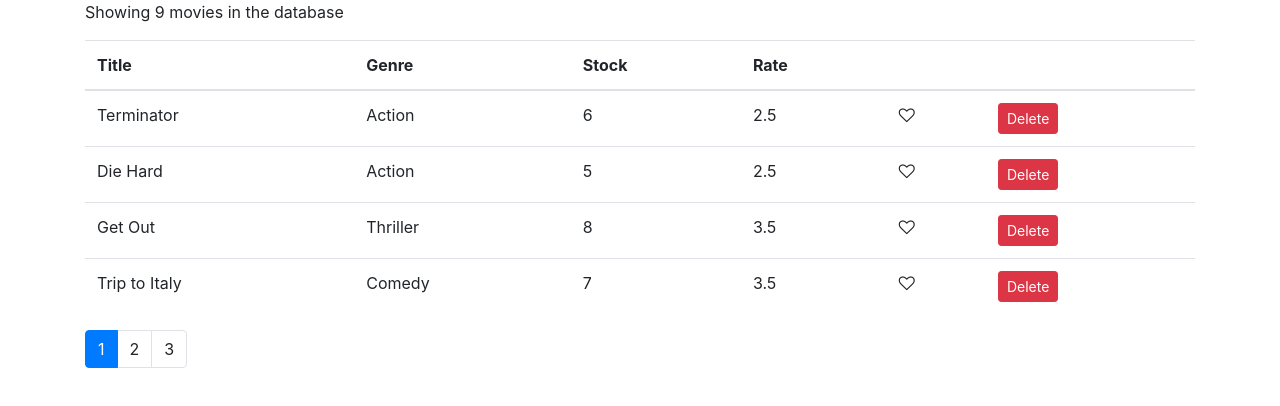
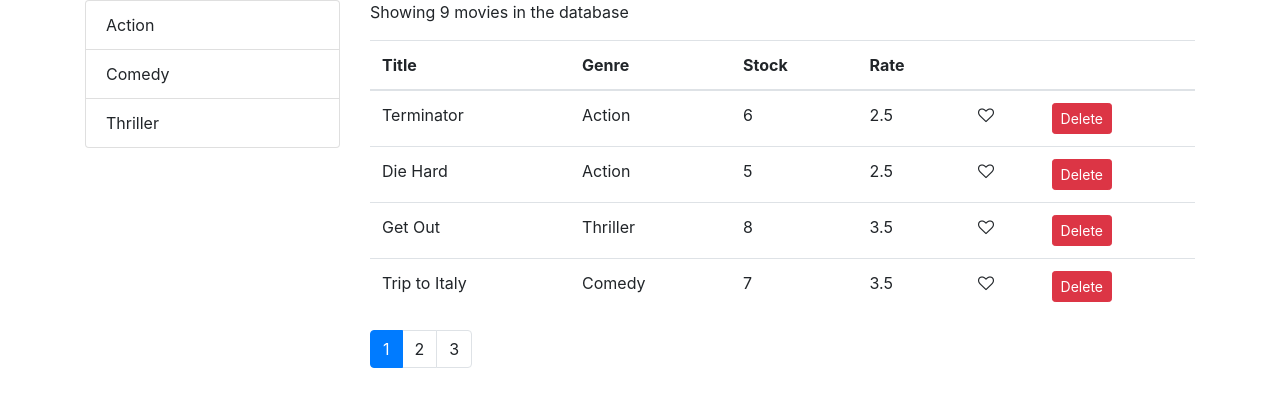
Before and after one commit to bipinstha7/react-design-pattern, a React (Create React App) app: page / in a window 1280 px wide. Shown: the top 406 px of the page. Built offline with nearby package versions, Linux system fonts and the light colour scheme.

Commit message:
Show list of genres in movie component. List of genres has its own component

```diff
--- /dev/null
+++ b/src/components/common/listGroup.js
@@ -0,0 +1,16 @@
+import React from 'react';
+
+const ListGroup = props => {
+	const { items, onItemSelect, textProperty, valueProperty } = props;
+	return (
+		<ul className="list-group">
+			{items.map(item => (
+				<li className="list-group-item" key={item[valueProperty]}>
+					{item[textProperty]}
+				</li>
+			))}
+		</ul>
+	);
+};
+
+export default ListGroup;
--- a/src/components/movies.js
+++ b/src/components/movies.js
@@ -1,20 +1,22 @@
 import React, { Component } from 'react';
 import { getMovies } from '../services/fakeMovieService';
+import { getGenres } from '../services/fakeGenreService';
 import Like from './common/like';
 import Pagination from './common/pagination';
+import ListGroup from './common/listGroup';
 import { paginate } from '../utils/paginate';
 
 class Movies extends Component {
 	state = {
 		movies: [],
+		genres: [],
 		pageSize: 4,
 		currentPage: 1,
 	};
 
 	componentDidMount() {
 		// getMovies behaves like the database
-		const movies = getMovies();
-		this.setState({ movies });
+		this.setState({ movies: getMovies(), genres: getGenres() });
 	}
 
 	handleDelete = movieId => {
@@ -44,15 +46,28 @@
 		this.setState({ currentPage: page });
 	};
 
+	handleGenreSelect = genre => {
+		console.log('genre', genre);
+	};
+
 	render() {
 		const { length: totalMovies } = this.state.movies;
-		const { pageSize, currentPage, movies } = this.state;
+		const { pageSize, currentPage, movies, genres } = this.state;
 
 		const paginateMovies = paginate(movies, currentPage, pageSize);
 
 		if (!totalMovies) return <p>There are no movies in the database</p>;
 		return (
-			<React.Fragment>
+			<div className="row">
+				<div className="col-3">
+					<ListGroup
+						items={genres}
+						onItemSelect={this.handleGenreSelect}
+						textProperty="name"
+						valueProperty="_id"
+					/>
+				</div>
+				<div className="col">
 					<p>Showing {totalMovies} movies in the database</p>
 					<table className="table">
 						<thead>
@@ -96,7 +111,8 @@
 						currentPage={currentPage}
 						onPageChange={this.handlePageChange}
 					/>
-			</React.Fragment>
+				</div>
+			</div>
 		);
 	}
 }
```
Lines whose indentation alone changed are shown as unchanged.
